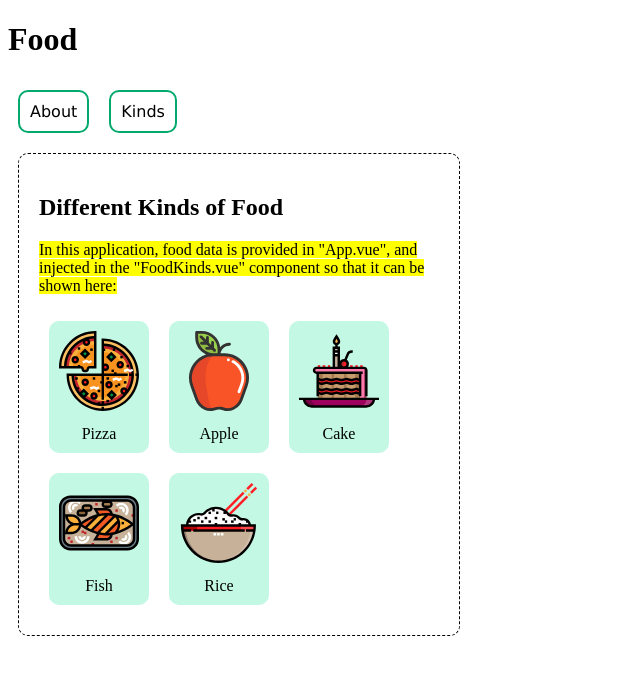
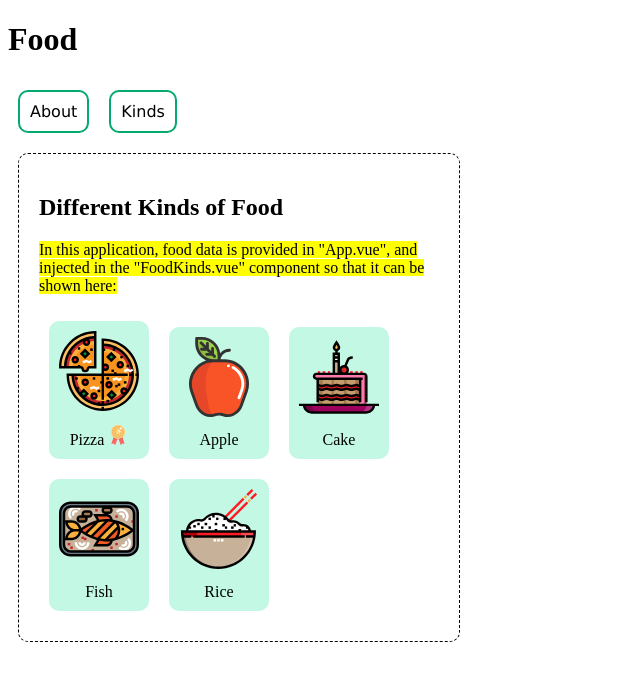
Before and after one commit to ITersDesktop/learning-vuejs, a Vue app: page / in a window 1280 px wide. Shown: the top 678 px of the page, without its empty margins (0-640 px from the left). Built offline with nearby package versions, Linux system fonts and the light colour scheme.

Commit message:
Understand Props
Read https://www.w3schools.com/vue/vue_props.php

```diff
--- a/src/App.vue
+++ b/src/App.vue
@@ -30,7 +30,10 @@ export default {
     return {
       activeComp: 'food-kinds',
       foods: [
-        { name: 'Pizza', imgUrl: 'src/assets/img/foods/pizza.svg' },
+        { name: 'Pizza',
+          imgUrl: 'src/assets/img/foods/pizza.svg' ,
+          isFavourte: true
+        },
         { name: 'Apple', imgUrl: 'src/assets/img/foods/apple.svg' },
         { name: 'Cake', imgUrl: 'src/assets/img/foods/cake.svg' },
         { name: 'Fish', imgUrl: 'src/assets/img/foods/fish.svg' },
--- a/src/components/FoodKinds.vue
+++ b/src/components/FoodKinds.vue
@@ -3,7 +3,8 @@
     <p><mark>In this application, food data is provided in "App.vue", and injected in the "FoodKinds.vue" component so that it can be shown here:</mark></p>
     <div v-for="x in foods">
         <img :src="x.imgUrl">
-        <p class="pName">{{ x.name }}</p>
+        <p class="pName">{{ x.name }}
+        <img class="foodfav" src="/src/assets/img/foods/favourite.svg" v-show="x.isFavourte"></p>
     </div>
 </template>
 <script>
@@ -28,4 +29,7 @@ export default {
     img {
         width: 100%;
     }
+    .foodfav {
+        width: 25%;
+    }
 </style>
```
Also changed, not shown: src/assets/img/foods/favourite.svg (added).
